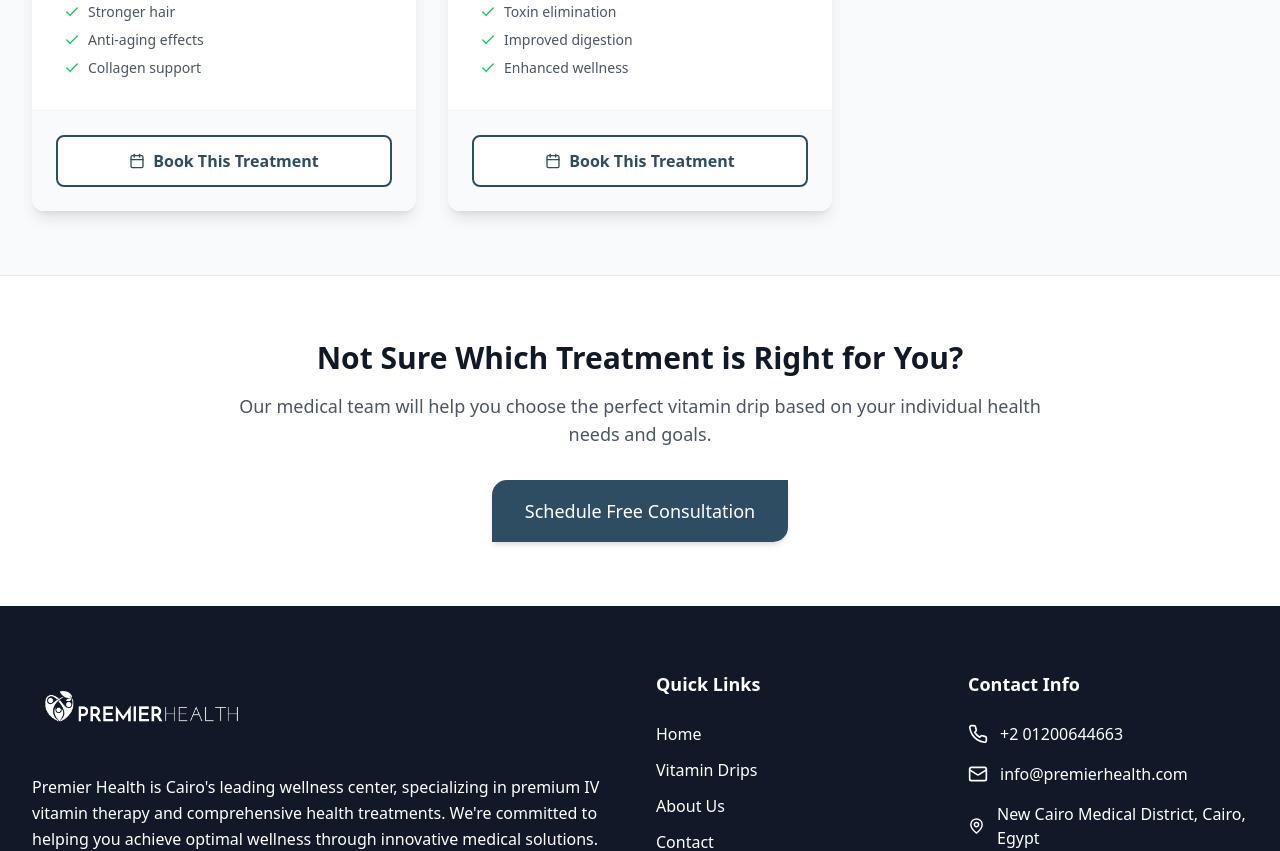
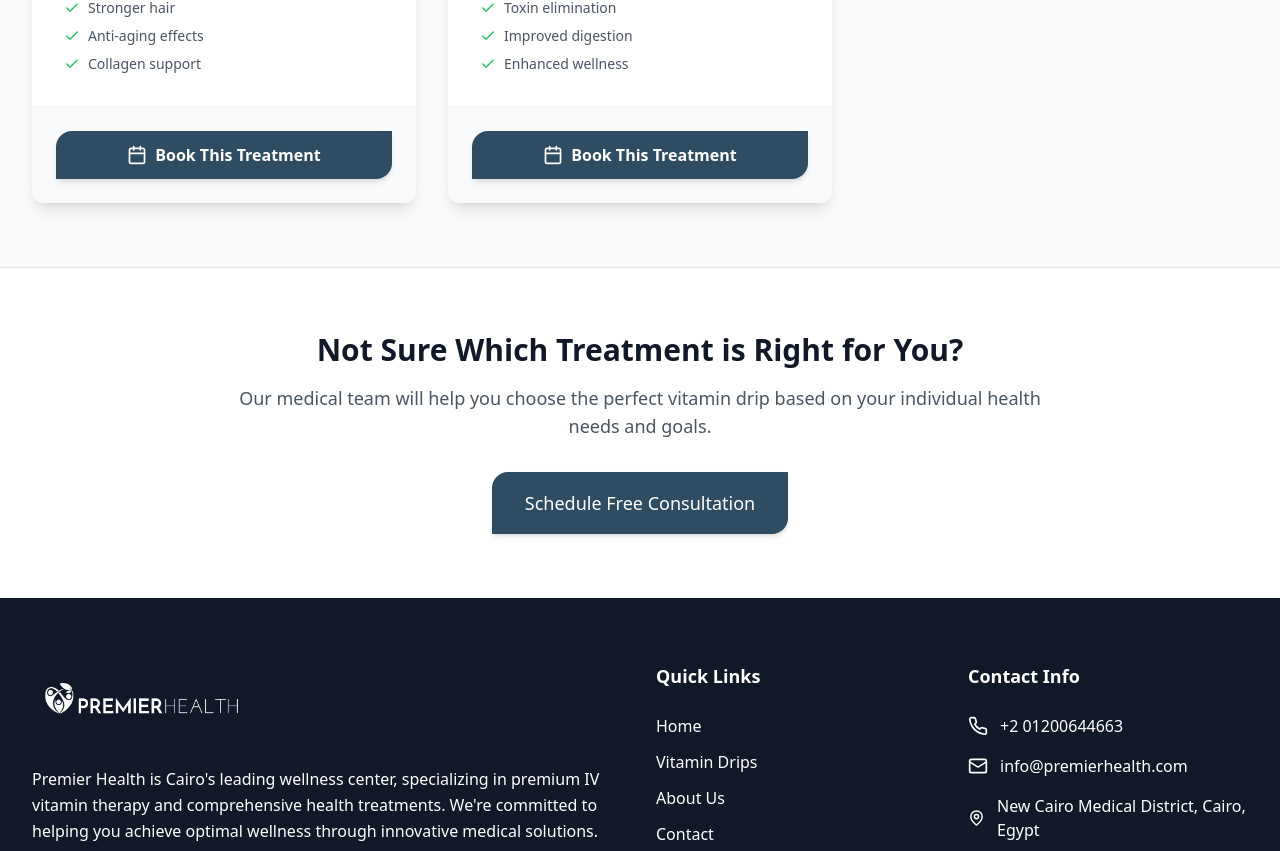
Before and after one commit to netera-michael/premierhealth, a React (Vite) app: page /departments/vitamin-drips in a window 1280 px wide. Shown: the part 1537-2388 px from the top of the page. Built offline with nearby package versions, Linux system fonts and the light colour scheme.

Commit message:
Update Vitamin Drips buttons to match asymmetric modern style

```diff
--- a/src/components/VitaminDrips.tsx
+++ b/src/components/VitaminDrips.tsx
@@ -70,7 +70,7 @@ const VitaminDrips = () => {
                   </ul>
                 </div>
 
-                <button className="w-full btn-modern bg-primary-600 text-white py-3 px-6 shadow-lg flex items-center justify-center group">
+                <button className="w-full bg-primary-600 text-white py-3 px-6 rounded-tl-2xl rounded-br-2xl rounded-tr-none rounded-bl-none font-semibold hover:bg-primary-700 transition-all duration-300 shadow-md hover:shadow-lg flex items-center justify-center group">
                   {t('vitaminDrips.bookTreatment')}
                   <ArrowRight className="w-5 h-5 ml-2 group-hover:translate-x-1 transition-transform" />
                 </button>
--- a/src/index.css
+++ b/src/index.css
@@ -12,27 +12,27 @@
 }
 
 /* Fix spacing for RTL - Reset default LTR spacing and apply RTL spacing */
-[dir="rtl"] .space-x-2 > :not([hidden]) ~ :not([hidden]) {
+[dir="rtl"] .space-x-2> :not([hidden])~ :not([hidden]) {
   margin-left: 0 !important;
   margin-right: 0.5rem !important;
 }
 
-[dir="rtl"] .space-x-3 > :not([hidden]) ~ :not([hidden]) {
+[dir="rtl"] .space-x-3> :not([hidden])~ :not([hidden]) {
   margin-left: 0 !important;
   margin-right: 0.75rem !important;
 }
 
-[dir="rtl"] .space-x-4 > :not([hidden]) ~ :not([hidden]) {
+[dir="rtl"] .space-x-4> :not([hidden])~ :not([hidden]) {
   margin-left: 0 !important;
   margin-right: 1rem !important;
 }
 
-[dir="rtl"] .space-x-6 > :not([hidden]) ~ :not([hidden]) {
+[dir="rtl"] .space-x-6> :not([hidden])~ :not([hidden]) {
   margin-left: 0 !important;
   margin-right: 1.5rem !important;
 }
 
-[dir="rtl"] .space-x-8 > :not([hidden]) ~ :not([hidden]) {
+[dir="rtl"] .space-x-8> :not([hidden])~ :not([hidden]) {
   margin-left: 0 !important;
   margin-right: 2rem !important;
 }
@@ -152,9 +152,9 @@
 /* Custom Modern Button Style inspired by reference */
 .btn-modern {
   @apply bg-primary-600 text-white font-light transition-all duration-300 shadow-md hover:bg-white hover:text-primary-600 hover:shadow-lg border border-transparent hover:border-primary-600;
-  border-radius: 15px 0px 15px 0px;
+  border-radius: 1rem 0px 1rem 0px;
 }
 
 [dir="rtl"] .btn-modern {
-  border-radius: 0px 15px 0px 15px;
+  border-radius: 0px 1rem 0px 1rem;
 }
--- a/src/pages/VitaminDripsDepartment.tsx
+++ b/src/pages/VitaminDripsDepartment.tsx
@@ -77,8 +77,8 @@ const VitaminDripsDepartment: React.FC = () => {
               </div>
 
               <div className="p-6 bg-gray-50 border-t border-gray-100">
-                <button className="w-full flex items-center justify-center space-x-2 bg-white border-2 border-primary-600 text-primary-600 py-3 px-6 rounded-lg font-semibold hover:bg-primary-50 transition-colors duration-300">
-                  <Calendar className="w-4 h-4" />
+                <button className="w-full flex items-center justify-center space-x-2 bg-primary-600 text-white py-3 px-6 rounded-tl-2xl rounded-br-2xl rounded-tr-none rounded-bl-none font-semibold hover:bg-primary-700 transition-all duration-300 shadow-md hover:shadow-lg">
+                  <Calendar className="w-5 h-5" />
                   <span>{t('vitaminDrips.bookTreatment')}</span>
                 </button>
               </div>
```
